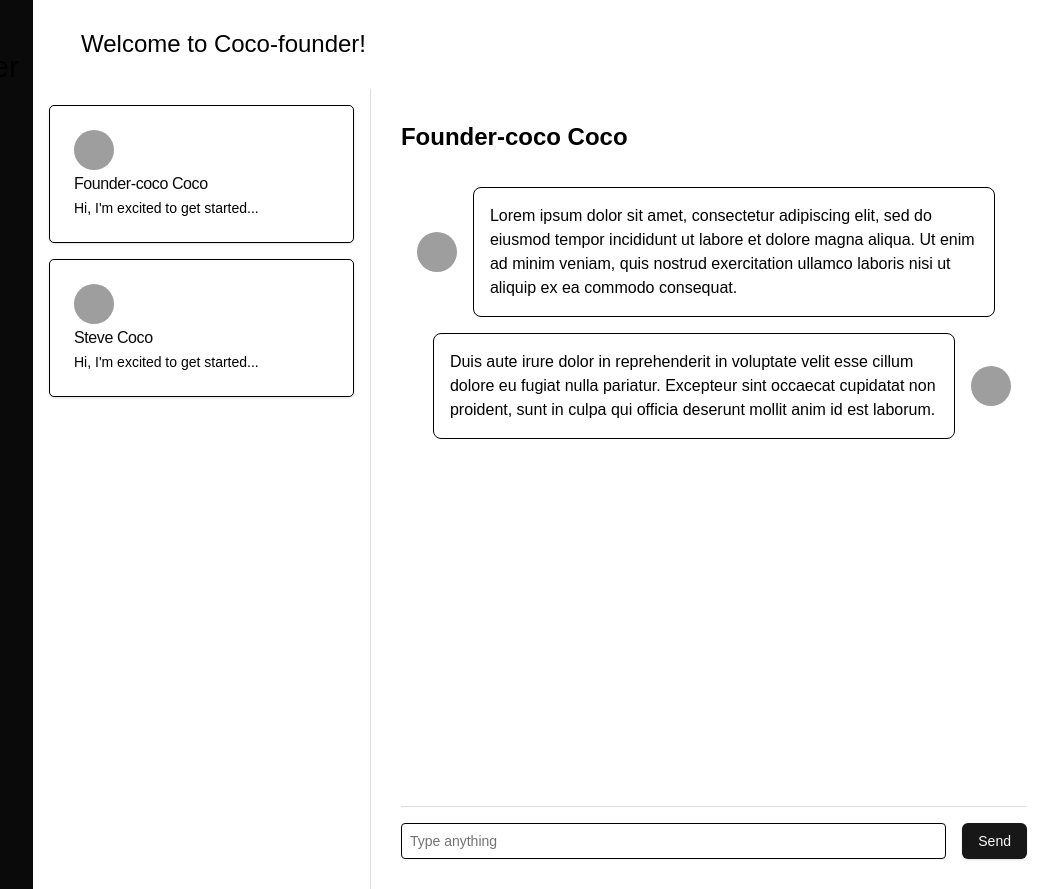
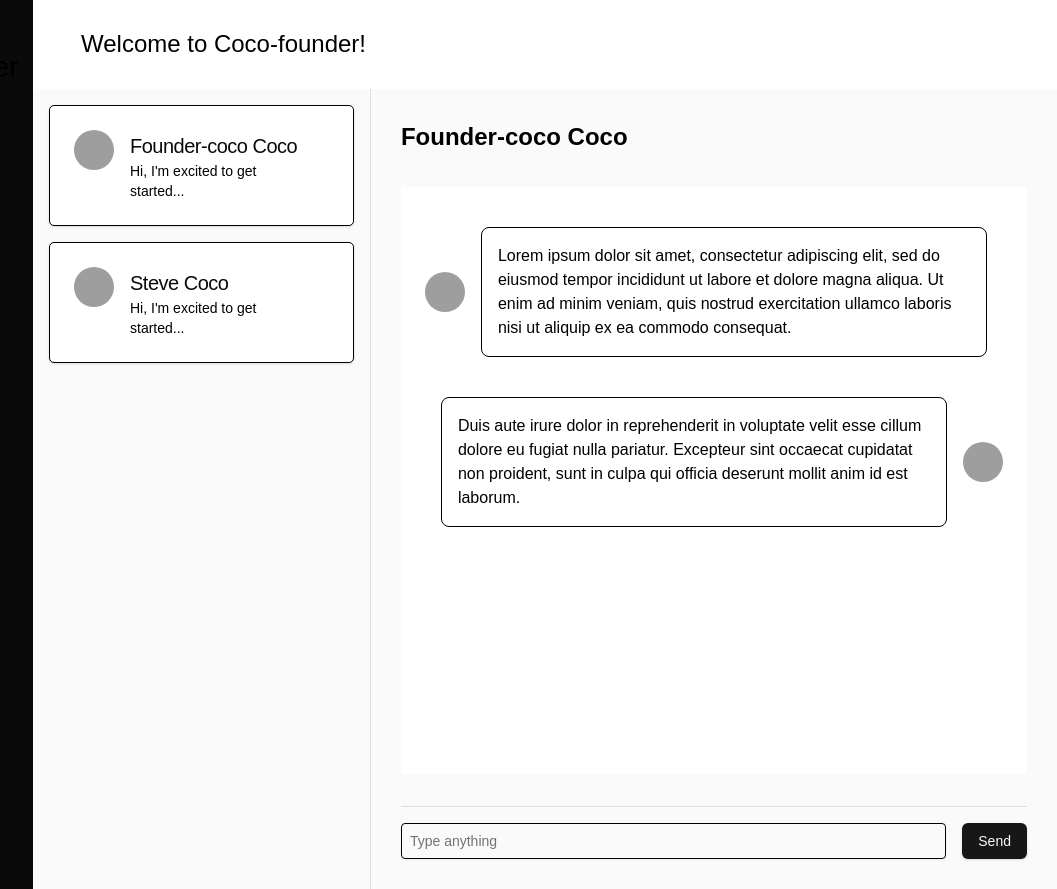
Before and after one commit to TuanTTranCS/VTWHackathon2024-Team15, a Next.js app in the folder whale-finder/: page /dashboard/inbox in a window 1280 px wide. Shown: the whole page, without its empty margins (223-1280 px from the left). Built offline with nearby package versions, Linux system fonts and the light colour scheme; grey boxes are pictures that could not be loaded.

Commit message:
update inbox

```diff
--- a/whale-finder/src/components/Inbox/Inbox.jsx
+++ b/whale-finder/src/components/Inbox/Inbox.jsx
@@ -12,24 +12,27 @@ export default function Inbox() {
       {/* Sidebar */}
       <div className="sidebar">
         <Card className="card">
-          <CardHeader>
+          <CardHeader className="card-header">
             <Avatar>
               <AvatarImage src="https://github.com/shadcn.png" />
               <AvatarFallback>CN</AvatarFallback>
             </Avatar>
-
+            <div className="chat-preview-text-container">
               <CardTitle className="chat-user-name">Founder-coco Coco</CardTitle>
               <CardDescription className="chat-preview">Hi, I'm excited to get started...</CardDescription>
+            </div>
           </CardHeader>
         </Card>
         <Card className="card">
-          <CardHeader>
+          <CardHeader className="card-header">
             <Avatar>
               <AvatarImage src="https://github.com/shadcn.png" />
               <AvatarFallback>CN</AvatarFallback>
             </Avatar>
+            <div className="chat-preview-text-container">
               <CardTitle className="chat-user-name">Steve Coco</CardTitle>
               <CardDescription className="chat-preview">Hi, I'm excited to get started...</CardDescription>
+            </div>
           </CardHeader>
         </Card>
       </div>
@@ -44,7 +47,7 @@ export default function Inbox() {
           <div className="message">
           <Avatar>
             <AvatarImage src="https://github.com/shadcn.png" />
-            <AvatarFallback>CN</AvatarFallback>
+            <AvatarFallback>EN</AvatarFallback>
           </Avatar>
             <p className="message-content">Lorem ipsum dolor sit amet, consectetur adipiscing elit, sed do eiusmod tempor incididunt ut labore et dolore magna aliqua. Ut enim ad minim veniam, quis nostrud exercitation ullamco laboris nisi ut aliquip ex ea commodo consequat.</p>
           </div>
--- a/whale-finder/src/components/Inbox/inbox.css
+++ b/whale-finder/src/components/Inbox/inbox.css
@@ -1,6 +1,7 @@
 .inbox-container {
     display: flex;
     height: 100vh;
+    background-color: #fafafa;
 }
 
 .sidebar {
@@ -26,8 +27,19 @@
     flex-direction: column;
 }
 
+.card-header {
+    display: flex;
+    flex-direction: row;
+}
+
+.chat-preview-text-container {
+    margin: 20px 16px;
+}
+
 .chat-user-name {
     font-weight: lighter;
+    font-size: 20px;
+    margin-bottom: 5px;
 }
 
 .chat-preview {
@@ -42,11 +54,13 @@
 
 .chat-messages {
     flex: 1;
-    margin-bottom: 16px;
+    gap: 16px;
+    background-color: white;
+    margin: 16px 0;
 }
 
 .message {
-    margin: 16px 16px;
+    margin: 40px 24px;
     display: flex;
     flex-direction: row;
     justify-items: space-between;
```
Lines whose indentation alone changed are shown as unchanged.
